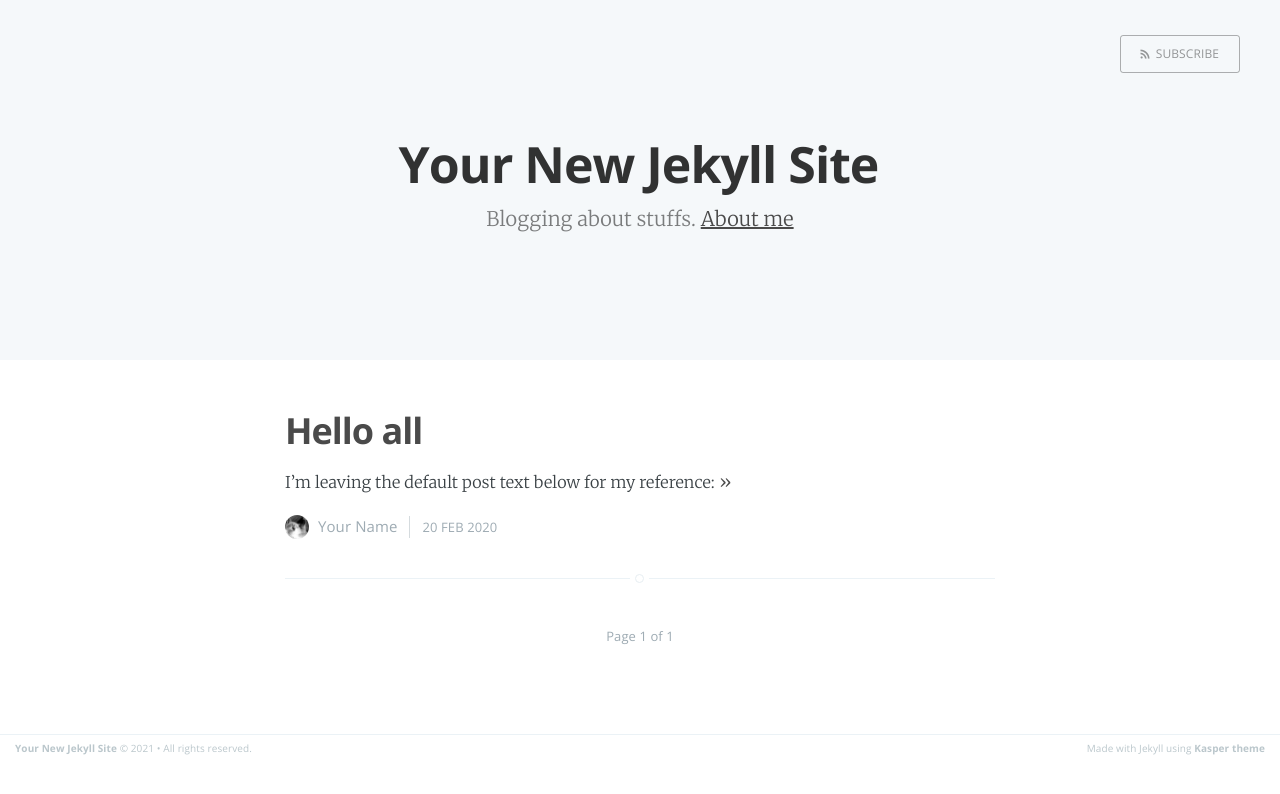
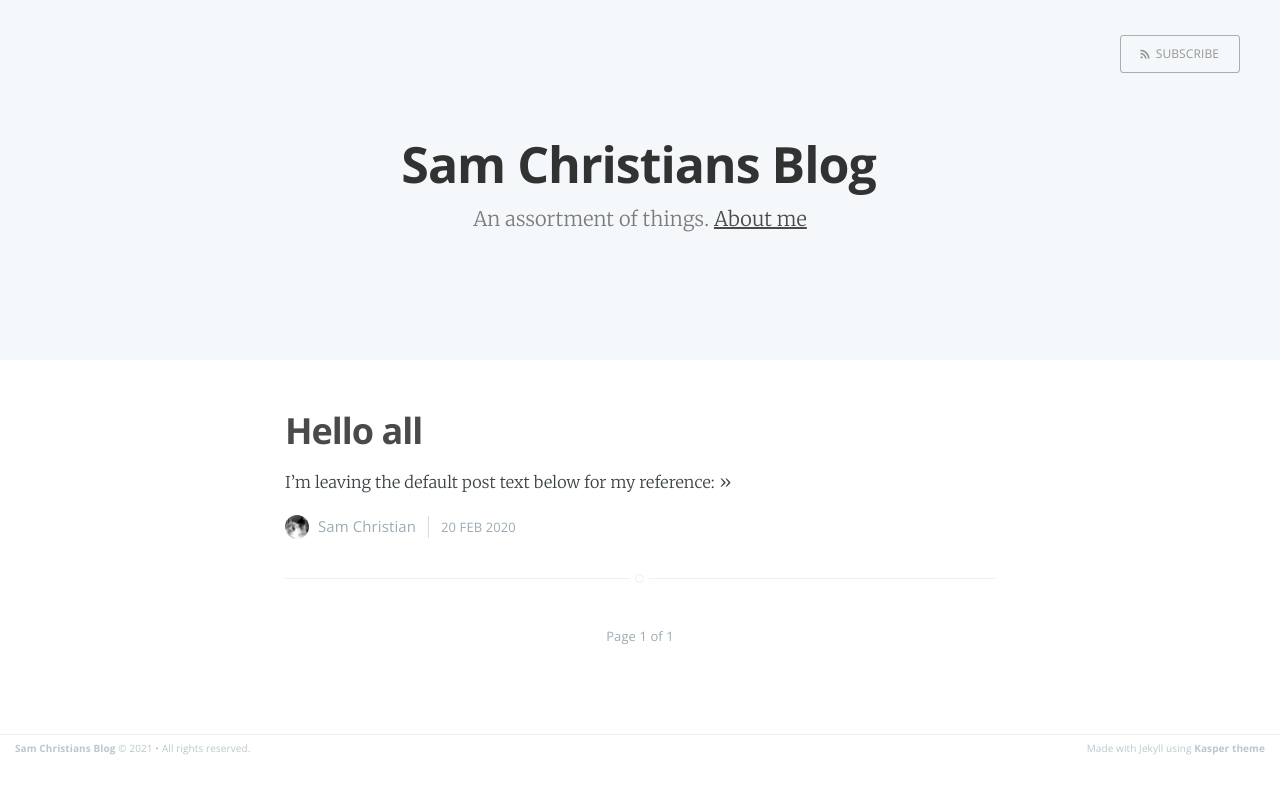
Before and after one commit to Sam-2727/Sam-2727.github.io, a Jekyll site: the page built from index.html, in a window 1280 px wide. Shown: the top 794 px of the page. Built offline with Jekyll 4.4.1, drawn with Linux system fonts in a browser that asks for light colours; the list of posts is cut into pages by our own code.

Commit message:
Update _config.yml

```diff
--- a/_config.yml
+++ b/_config.yml
@@ -1,16 +1,16 @@
-name: Your New Jekyll Site
-description: Blogging about stuffs
-meta_description: "Your New Jekyll Site, Blogging about stuffs"
+name: Sam Christians Blog
+description: An assortment of things
+meta_description: "Sam Christian's blog"
 
 markdown: kramdown
 highlighter: pygments
 logo: false
 paginate: 15
-baseurl: /websiteBlog2
-domain_name: 'https://sam-2727.github.io/websiteBlog2/'
+baseurl: ""
+domain_name: 'https://blog.samchristian.org'
 google_analytics: 'UA-XXXXXXXX-X'
 gems: [jekyll-paginate]
 
 # Details for the RSS feed generator
-url:            'blog url'
-author:         'Your Name'
+url:            'blog.samchristian.org'
+author:         'Sam Christian'
```
